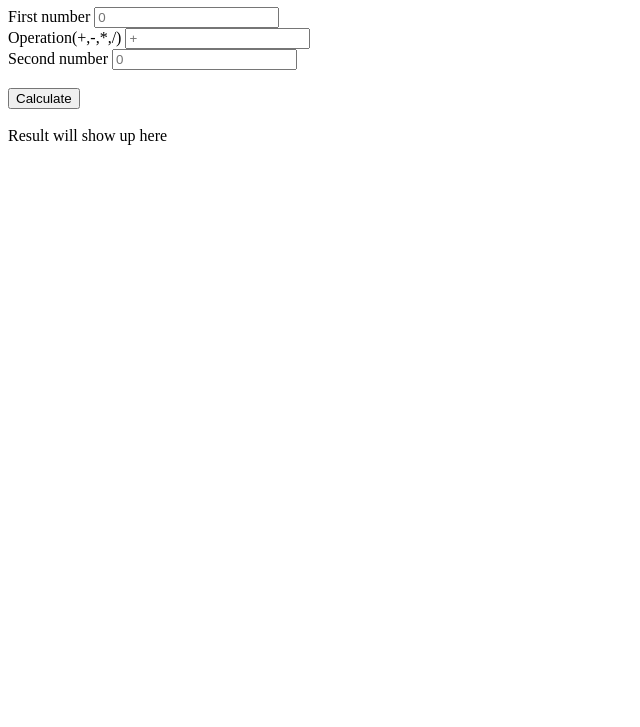
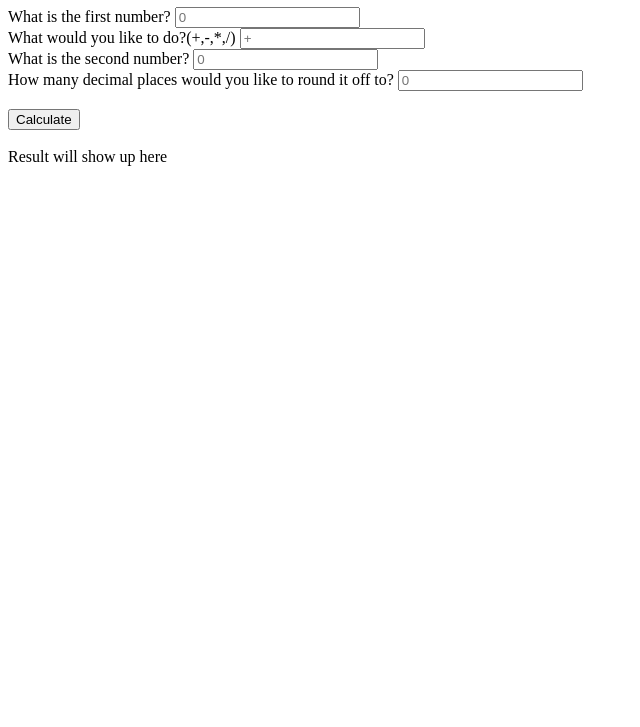
Before and after one commit to junyiri/HTML-JQUERY-calculator, a plain HTML site: page index.html in a window 1280 px wide. Shown: the part 73-800 px from the top of the page, without its empty margins (0-640 px from the left). Drawn offline with nearby package versions, Linux system fonts and the light colour scheme.

Commit message:
Calculator v2.0
Can now round off answer to number of decimal places that user states

```diff
--- a/app.js
+++ b/app.js
@@ -3,6 +3,7 @@ var calc = function(){
   var firstNumber = parseInt($("#noone").val());
   var secondNumber = parseInt($("#notwo").val());
   var operator = $("#operator").val();
+  var dp = $("#dp").val();
 
   if(operator == "+"){
     var result = firstNumber + secondNumber;
@@ -21,5 +22,11 @@ var calc = function(){
 };
 
 var final = $("#final");
-  final.html(result);
+
+if($.isNumeric(result) == true){
+   resultDisplay = (result.toFixed(dp));
+   final.html(resultDisplay);
+ }else{
+   final.html(result);
+ }
 }
--- a/index.html
+++ b/index.html
@@ -16,14 +16,17 @@
 
     <h1>Calculator</h1>
 
-    <label>First number</label>
+    <label>What is the first number?</label>
     <input id="noone" type="number" placeholder="0"> <br>
 
-    <label>Operation(+,-,*,/)</label>
+    <label>What would you like to do?(+,-,*,/)</label>
     <input id="operator" placeholder="+"><br>
 
-    <label>Second number</label>
-    <input id="notwo" type="number" placeholder="0"> <br> <br>
+    <label>What is the second number?</label>
+    <input id="notwo" type="number" placeholder="0"> <br>
+
+    <label>How many decimal places would you like to round it off to?
+    <input id="dp" type="number" placeholder="0"><br><br>
 
     <button onclick=calc()>Calculate</button> <br> <br>
 
```
